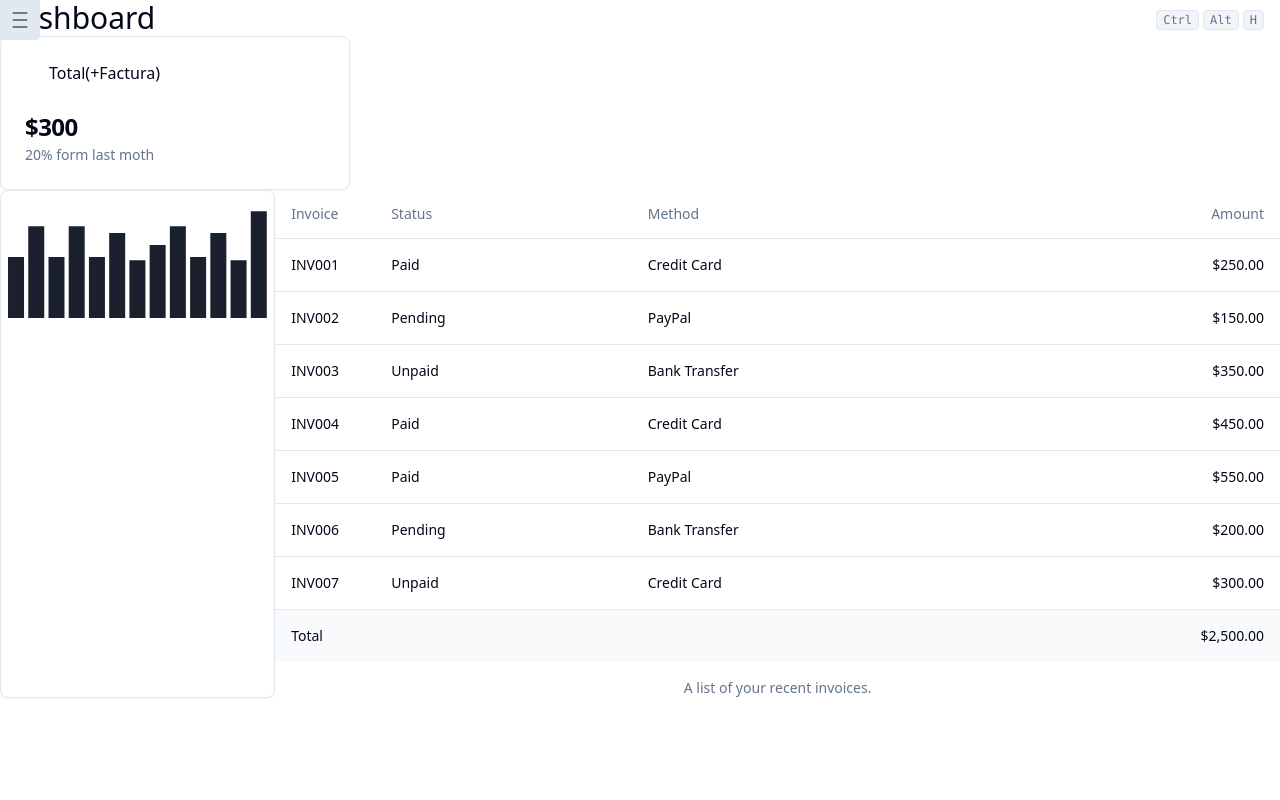
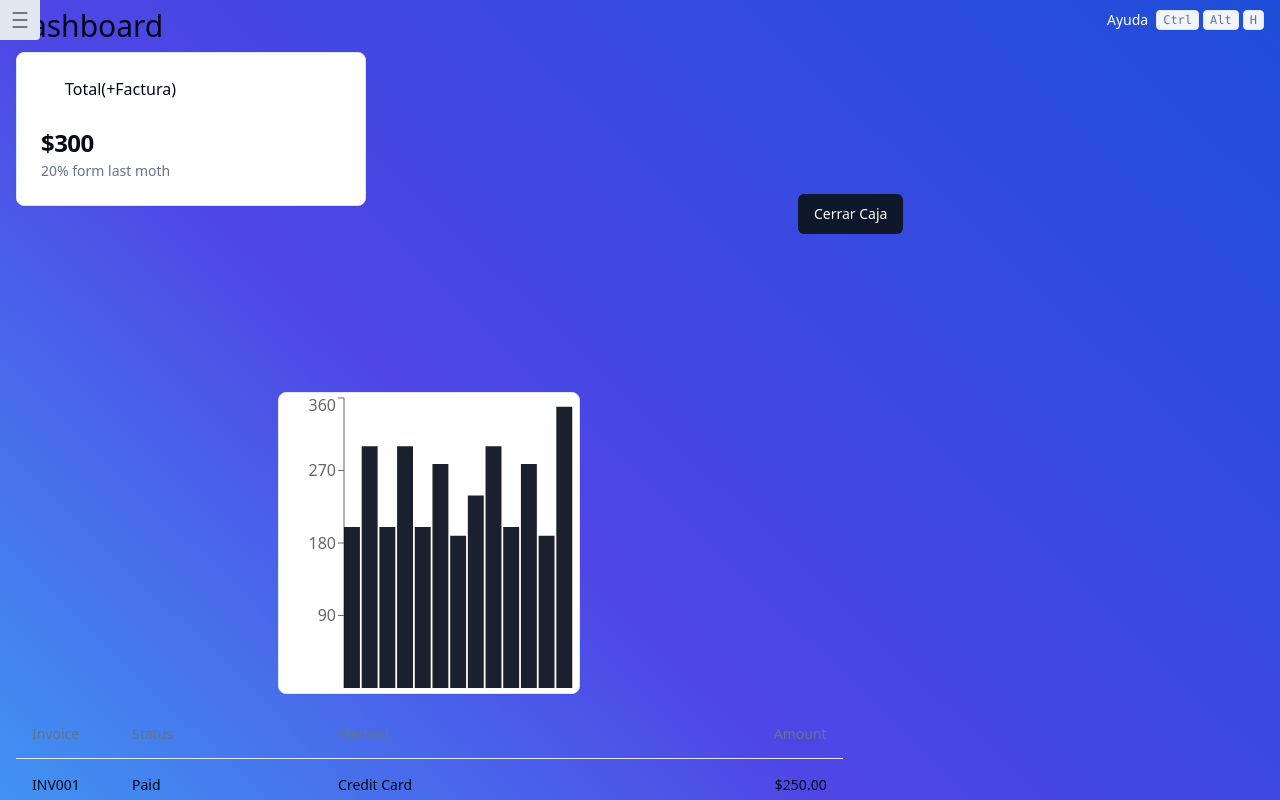
Before and after one commit to Atla004/invoicing-react, a React (Vite) app: page / in a window 1280 px wide. Shown: the top 800 px of the page. Built offline with nearby package versions, Linux system fonts and the light colour scheme; no server answers.

Commit message:
Add button "Cerrar Caja" && Y axis BarcharA

```diff
--- a/src/Components/BarChartA.tsx
+++ b/src/Components/BarChartA.tsx
@@ -1,5 +1,5 @@
 import * as React from "react"
-import { Bar, BarChart, ResponsiveContainer } from "recharts"
+import { Bar, BarChart, ResponsiveContainer,YAxis,Tooltip } from "recharts"
 import {Card} from "@/Components/ui/card"
 
 
@@ -47,10 +47,12 @@ const data = [
 
 export default function BarChartA() {
   return (
-    <Card className="w-[350px]">
-    <div className="mt-3 h-[120px]">
-      <ResponsiveContainer width="100%" height="100%">
+    <Card>
+    <div className="w-full h-100">
+      <ResponsiveContainer width="100%" height="100%" minWidth={300} minHeight={300}>
         <BarChart data={data}>
+          <YAxis />
+          <Tooltip />
           <Bar
             dataKey="goal"
             style={
@@ -59,6 +61,7 @@ export default function BarChartA() {
                 opacity: 0.9,
               } as React.CSSProperties
             }
+            barSize={30}
           />
         </BarChart>
       </ResponsiveContainer>
--- a/src/Views/Dashboard.tsx
+++ b/src/Views/Dashboard.tsx
@@ -3,13 +3,14 @@ import BarChartA from "../Components/BarChartA"
 import Navbar from "../Components/Navbar"
 import TableCard from "@/Components/TableCard";
 import BillCard from "../Components/BillCard"
+import { Button } from "@/Components/ui/button";
+
 
 type HelloResponse = {
     message: string;
 }
 
 export default function Dashboard() {
-
     const [message, setMessage] = useState<HelloResponse>({message: ""});
 
     useEffect(() => {
@@ -24,23 +25,27 @@ export default function Dashboard() {
     return (
         <>
             <Navbar></Navbar>
+            <div className="p-2 w-full bg-gradient-to-tr from-sky-400 via-indigo-600 to-blue-700">
                 <h1 className="text-3xl">Dashboard</h1>
                 <Suspense fallback={<p>Cargando...</p>}>
                     {message.message && <p>{message.message}</p>}
                 </Suspense>
 
-        <div
-        className="items-center justify-center w-full h-[800px]"
-        >
-            <div className="flex">
+                <div className="content p-2 grid grid-cols-1 md:grid-cols-3 md:grid-rows-2 gap-4">
+                    <div className="col-span-1 md:row-span-1">
                         <BillCard></BillCard>
                     </div>
-            <div className="flex">
+                    <div className="col-span-2 md:col-span-2 md:row-span-2 flex items-center justify-center">
+                        <Button>Cerrar Caja</Button>
+                    </div>
+                    <div className="col-span-2 md:col-span-2 md:row-span-2 flex items-center justify-center">
                         <BarChartA></BarChartA>
+                    </div>
+                    <div className="col-span-2 md:row-span-2">
                         <TableCard></TableCard>
                     </div>
                 </div>
-
+            </div>
         </>
     )
 }
```
Lines whose indentation alone changed are shown as unchanged.
